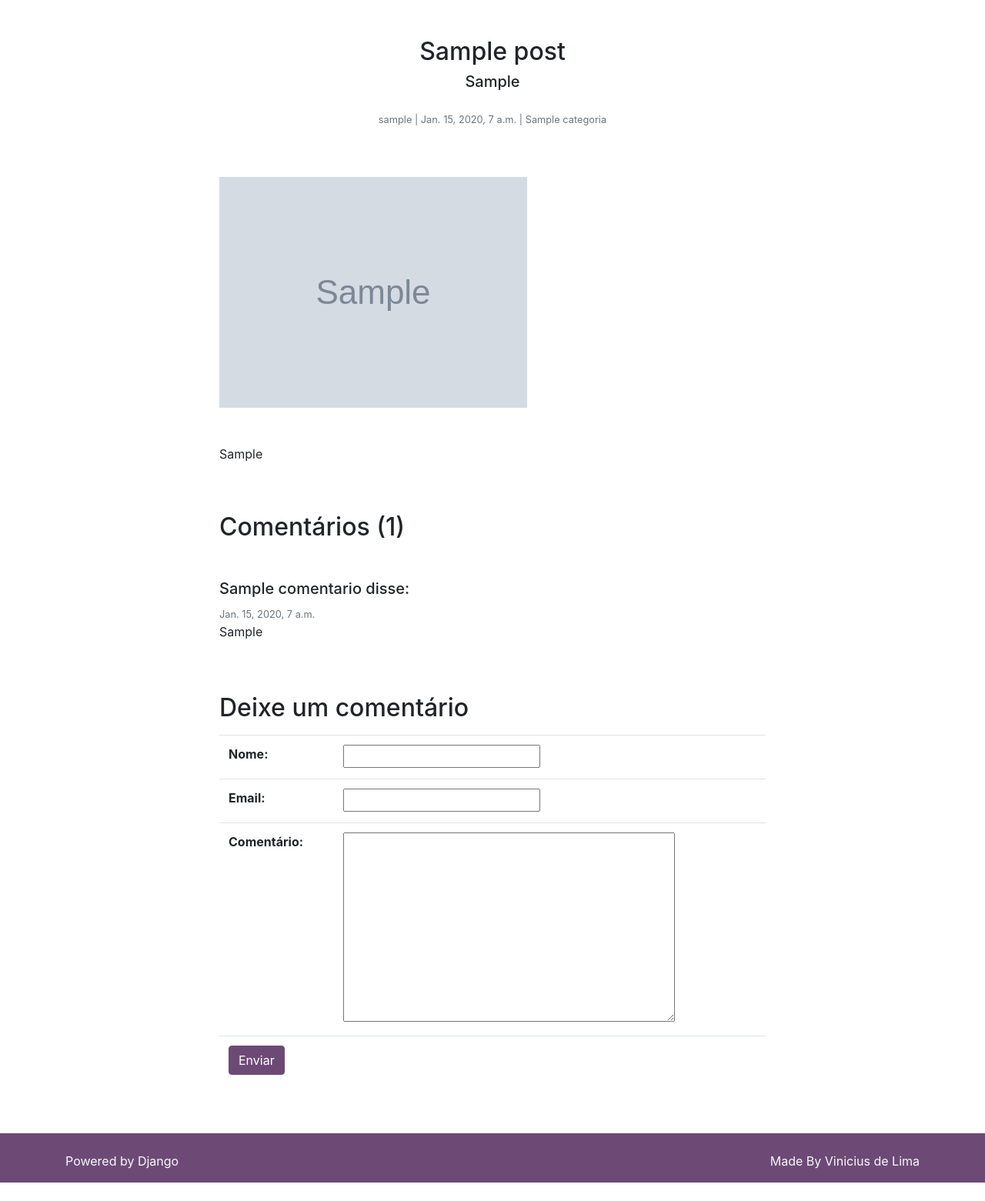
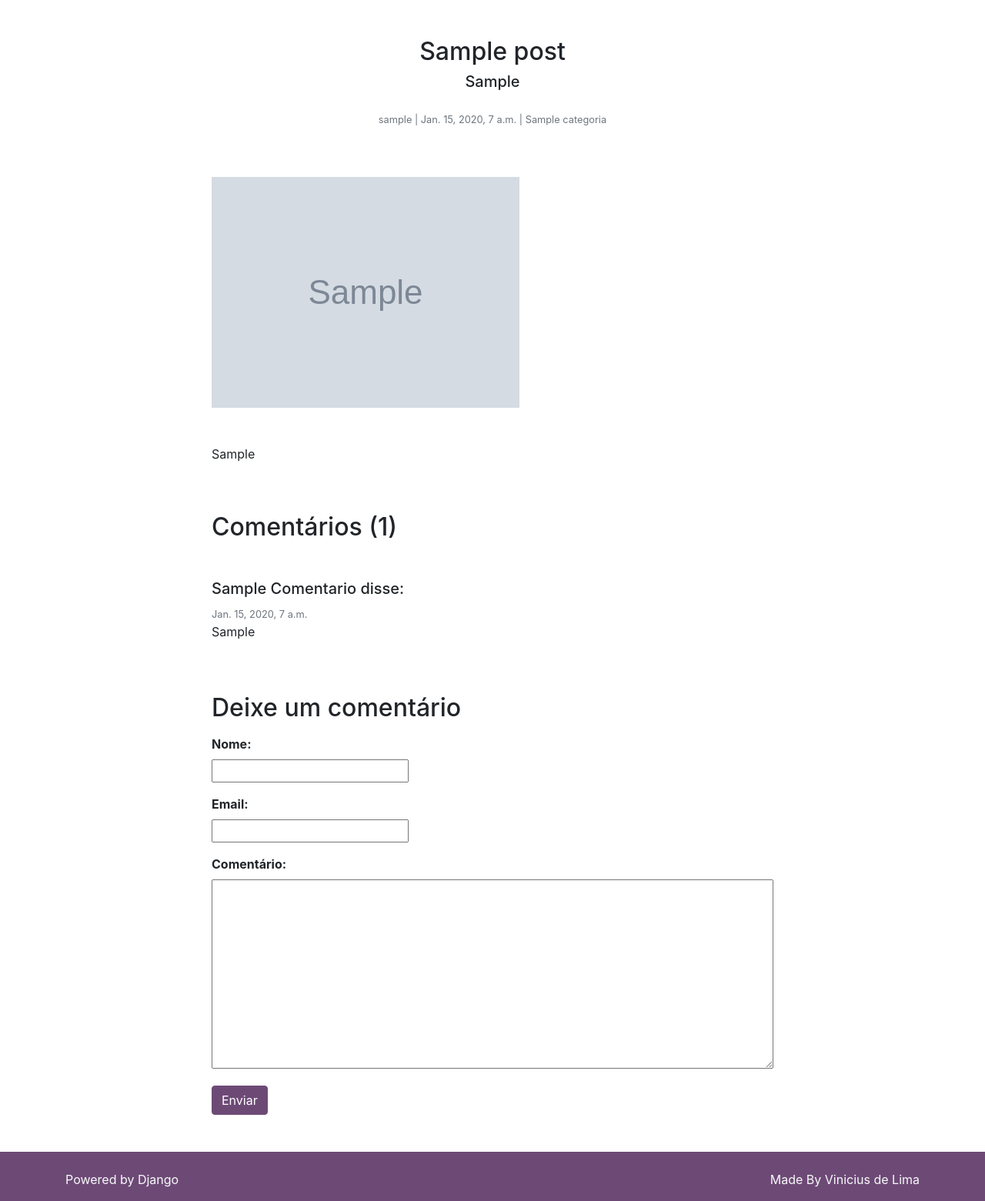
Before and after one commit to vinnilmg/projeto-blog, a Django app: page /post/1 in a window 1280 px wide. Shown: the part 56-1617 px from the top of the page at 77% size. Before the commit the page ends 1593 px from the top, so only its background shows below. Run offline with Django 3.2, Linux system fonts and the light colour scheme; tables that the repository leaves empty hold one stand-in row (values such as "Sample post"); grey boxes marked "Sample" are stand-in pictures; some libraries are stand-ins or nearby versions.

Commit message:
alterando formulário de comentarios

```diff
--- a/posts/templates/posts/post_detalhes.html
+++ b/posts/templates/posts/post_detalhes.html
@@ -3,8 +3,6 @@
 {% block titulo %} {{ post.titulo_post|title }} | Posts | {% endblock %}
 
 {% block conteudo %}
-    <!-- POST -->
-    <div class="container">
     <div class="row pt-5">
         <div class="col-xl"></div>
         <div class="col-xl-8 text-center">
@@ -27,7 +25,7 @@
             <img class="img-fluid pb-5 " src="{{ post.imagem_post.url }}" alt="{{ post.titulo_post }}">
             {% endif %}
 
-                <div> {{ post.conteudo_post|safe }} </div>
+            <div> {{ post.conteudo_post|safe }}</div>
 
         </div>
         <div class="col-xl"></div>
@@ -40,7 +38,7 @@
             <h2 class="my-3">Comentários ({{ comentarios.count }})</h2>
 
             {% for comentario in comentarios %}
-                        <h5 class="mb-2 mt-5">{{ comentario.nome_comentario }} disse:</h5>
+            <h5 class="mb-2 mt-5">{{ comentario.nome_comentario|title }} disse:</h5>
             <small class="text-muted">{{ comentario.data_comentario }}</small>
             <p class="mb-1">{{ comentario.comentario }}</p>
             {% endfor %}
@@ -58,22 +56,27 @@
 
             <form method="POST" action="#envia_comentario">
                 {% csrf_token %}
-                    <table class="table">
-                        {{ form }}
-                        <tr>
-                            <td colspan="2">
+
+                <!-- Exibe valores ocultos do formulário -->
+                {% for hidden_field in form.hidden_fields %}
+                    {{ hidden_field }}
+                {% endfor %}
+
+                 <!-- Exibe valores formulário -->
+                {% for visible_field in form.visible_fields %}
+                    <div class="form-group">
+                        <b>{{ visible_field.label_tag }}</b> <br>
+                        {{ visible_field }}
+                        {{ visible_field.errors }}
+                    </div>
+                {% endfor %}
+
                 {% include 'parciais/_messages.html' %}
-                                <input id="envia_comentario" type="submit" class="btn btn-primary"
-                                       value="Enviar">
-                            </td>
-                        </tr>
-                    </table>
+
+                <input id="envia_comentario" type="submit" class="btn btn-primary" value="Enviar">
             </form>
-
 
         </div>
         <div class="col-xl"></div>
     </div>
-    </div>
-    <!-- POST -->
 {% endblock %}
--- a/templates/static/vendor/bootstrap/css/theme_1564087106285.css
+++ b/templates/static/vendor/bootstrap/css/theme_1564087106285.css
@@ -28,6 +28,10 @@ ul.errorlist li {
     font-weight: bold;
 }
 
+.form-group textarea {
+    width: 100%;
+}
+
 /*
 @media (min-width: 48em) {
     .card-columns {
```
Lines whose indentation alone changed are shown as unchanged.
